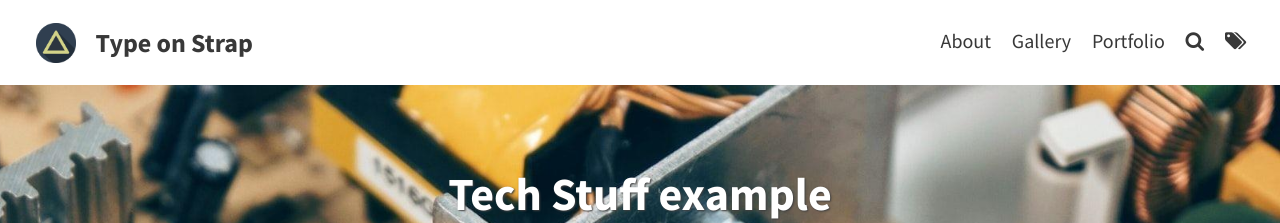
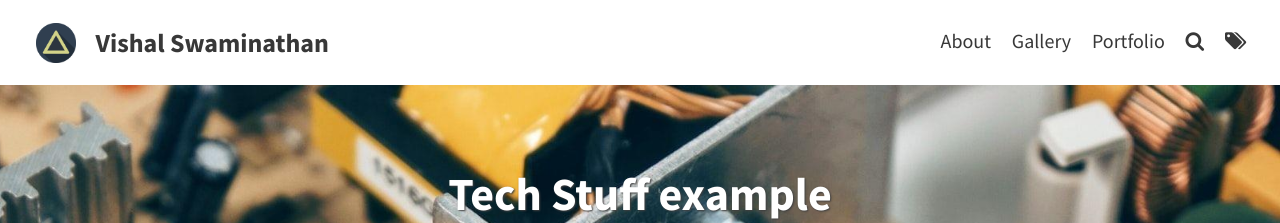
Before and after one commit to VishSwami/MyWebsite, a Jekyll site: the page built from _posts/2013-11-02-Tech-stuff-example.md, in a window 1280 px wide. Shown: the top 223 px of the page. Built offline with Jekyll 4.4.1, drawn with Linux system fonts in a browser that asks for light colours; some of the changed text lies outside the part shown.

Commit message:
Config updates

```diff
--- a/_config.yml
+++ b/_config.yml
@@ -1,18 +1,17 @@
 # SITE CONFIGURATION
-baseurl: "/Type-on-Strap"
-url: "https://sylhare.github.io"
+baseurl: ""
+url: "https://VishSwami.github.io"
 
 # THEME-SPECIFIC CONFIGURATION
-title: Type on Strap                                    # site's title
-description: "A website with blog posts and pages"      # used by search engines
+title: Vishal Swaminathan                               # site's title
+description: "My Website"                               # used by search engines
 avatar: assets/img/triangle.png                         # Empty for no avatar in navbar
 favicon: assets/favicon.ico                             # Icon displayed in the tab
 
 # Header and footer text
-header_text: Change <code>header_text</code> in <code>_config.yml</code>  # Change Blog header text
-header_feature_image: assets/img/pexels/triangular.jpeg
-footer_text: >
-  Powered by <a href="https://jekyllrb.com/">Jekyll</a> with <a href="https://github.com/sylhare/Type-on-Strap">Type on Strap</a>
+header_text: SomeIntro                                  # Change Blog header text
+header_feature_image: assets/img/pexels/triangular.jpeg # change Banner image
+footer_text:
 
 # Blog
 excerpt: true                                           # Or "truncate" (first 250 characters), "false" to disable
```
